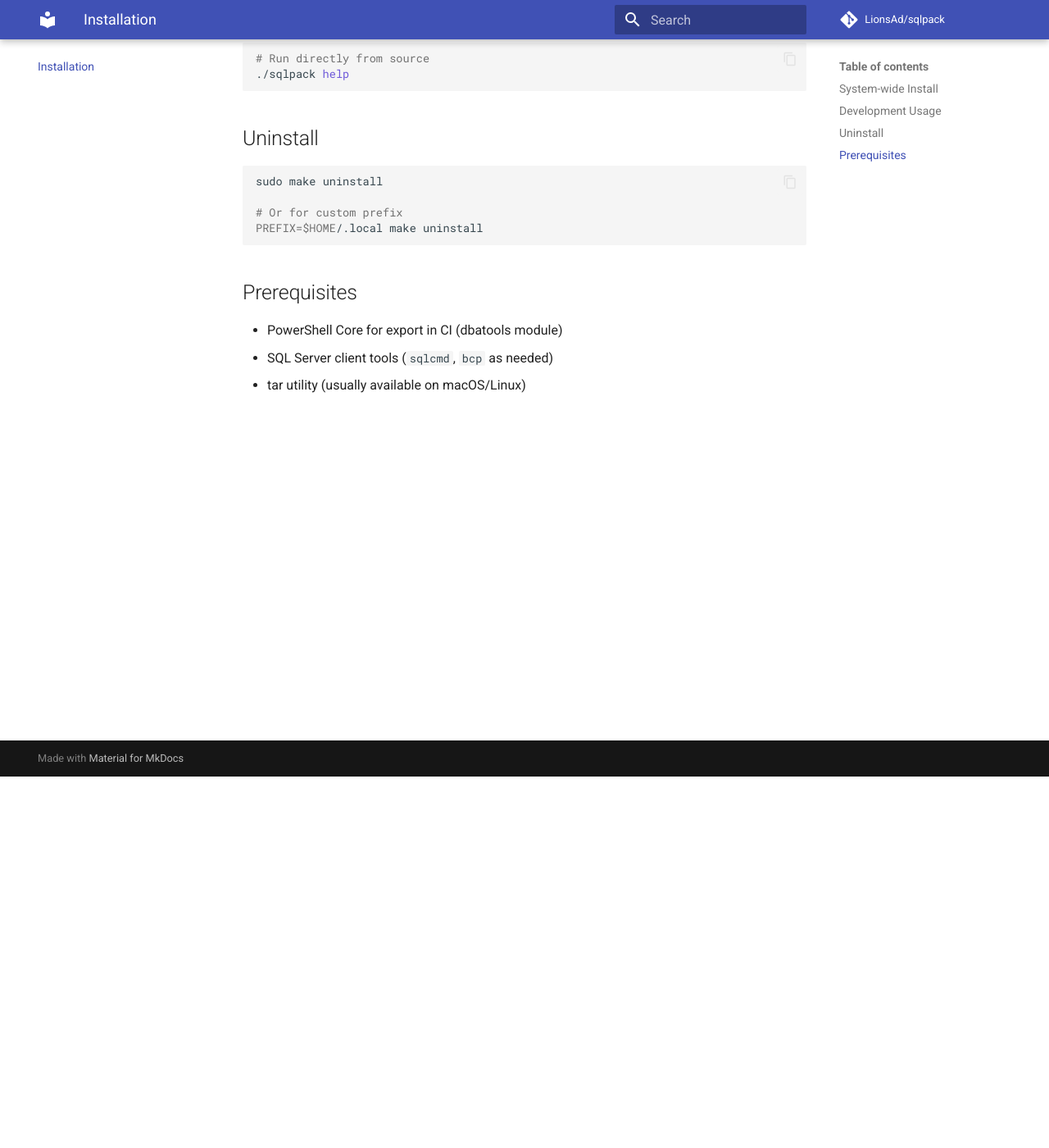
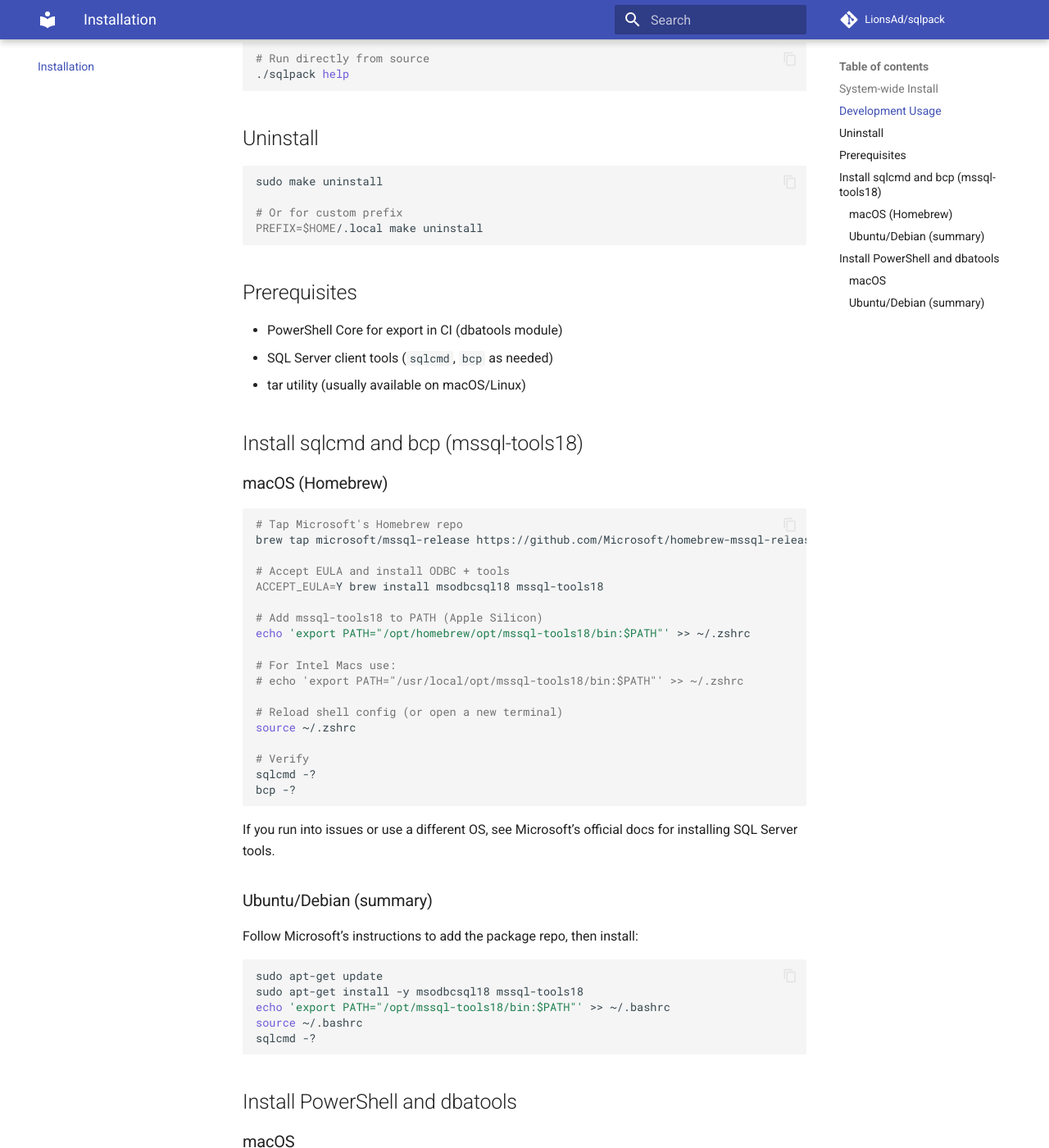
Before and after one commit to LionsAd/sqlpack, an MkDocs documentation site: the page built from docs/install.md, in a window 1280 px wide and 1400 px high, scrolled down 453 px. Shown: the whole window at 82% size. Built offline with MkDocs 1.6.1 and Material for MkDocs 9.7.7, drawn with Linux system fonts in a browser that asks for light colours; comment, search, counter and statistics services are not loaded; some of the changed text lies outside the part shown.

Commit message:
docs(install): add sqlcmd (mssql-tools18) and PowerShell + dbatools setup with macOS steps

````diff
--- a/docs/install.md
+++ b/docs/install.md
@@ -31,3 +31,67 @@
 - PowerShell Core for export in CI (dbatools module)
 - SQL Server client tools (`sqlcmd`, `bcp` as needed)
 - tar utility (usually available on macOS/Linux)
+
+## Install sqlcmd and bcp (mssql-tools18)
+
+### macOS (Homebrew)
+
+```bash
+# Tap Microsoft's Homebrew repo
+brew tap microsoft/mssql-release https://github.com/Microsoft/homebrew-mssql-release
+
+# Accept EULA and install ODBC + tools
+ACCEPT_EULA=Y brew install msodbcsql18 mssql-tools18
+
+# Add mssql-tools18 to PATH (Apple Silicon)
+echo 'export PATH="/opt/homebrew/opt/mssql-tools18/bin:$PATH"' >> ~/.zshrc
+
+# For Intel Macs use:
+# echo 'export PATH="/usr/local/opt/mssql-tools18/bin:$PATH"' >> ~/.zshrc
+
+# Reload shell config (or open a new terminal)
+source ~/.zshrc
+
+# Verify
+sqlcmd -?
+bcp -?
+```
+
+If you run into issues or use a different OS, see Microsoft’s official docs for installing SQL Server tools.
+
+### Ubuntu/Debian (summary)
+
+Follow Microsoft’s instructions to add the package repo, then install:
+
+```bash
+sudo apt-get update
+sudo apt-get install -y msodbcsql18 mssql-tools18
+echo 'export PATH="/opt/mssql-tools18/bin:$PATH"' >> ~/.bashrc
+source ~/.bashrc
+sqlcmd -?
+```
+
+## Install PowerShell and dbatools
+
+### macOS
+
+```bash
+# Install PowerShell
+brew install --cask powershell
+
+# Verify
+pwsh -v
+
+# Install dbatools module (current user scope)
+pwsh -NoLogo -NoProfile -Command "Install-Module dbatools -Scope CurrentUser -Force"
+
+# Verify module loads
+pwsh -NoLogo -NoProfile -Command "Import-Module dbatools; Get-Module dbatools"
+```
+
+### Ubuntu/Debian (summary)
+
+```bash
+sudo apt-get update && sudo apt-get install -y powershell
+pwsh -NoLogo -NoProfile -Command "Install-Module dbatools -Scope CurrentUser -Force"
+```
````
